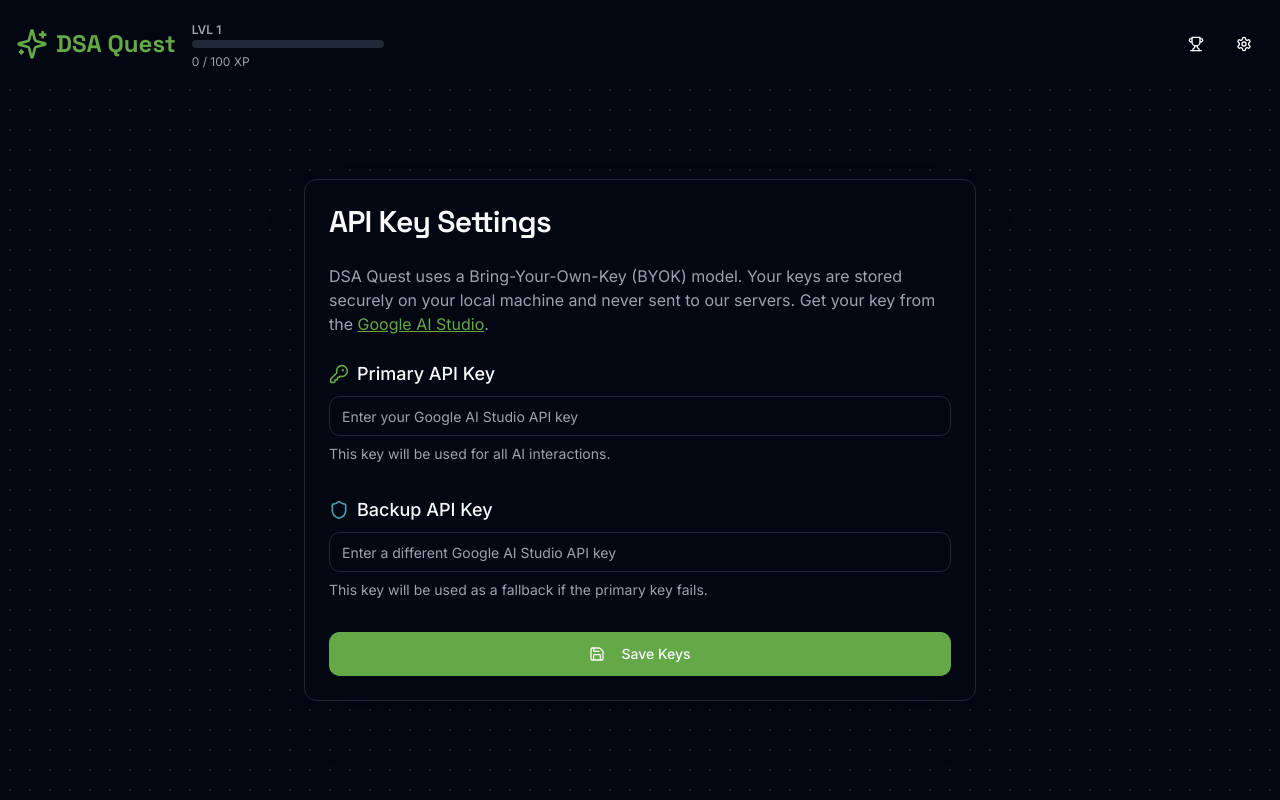
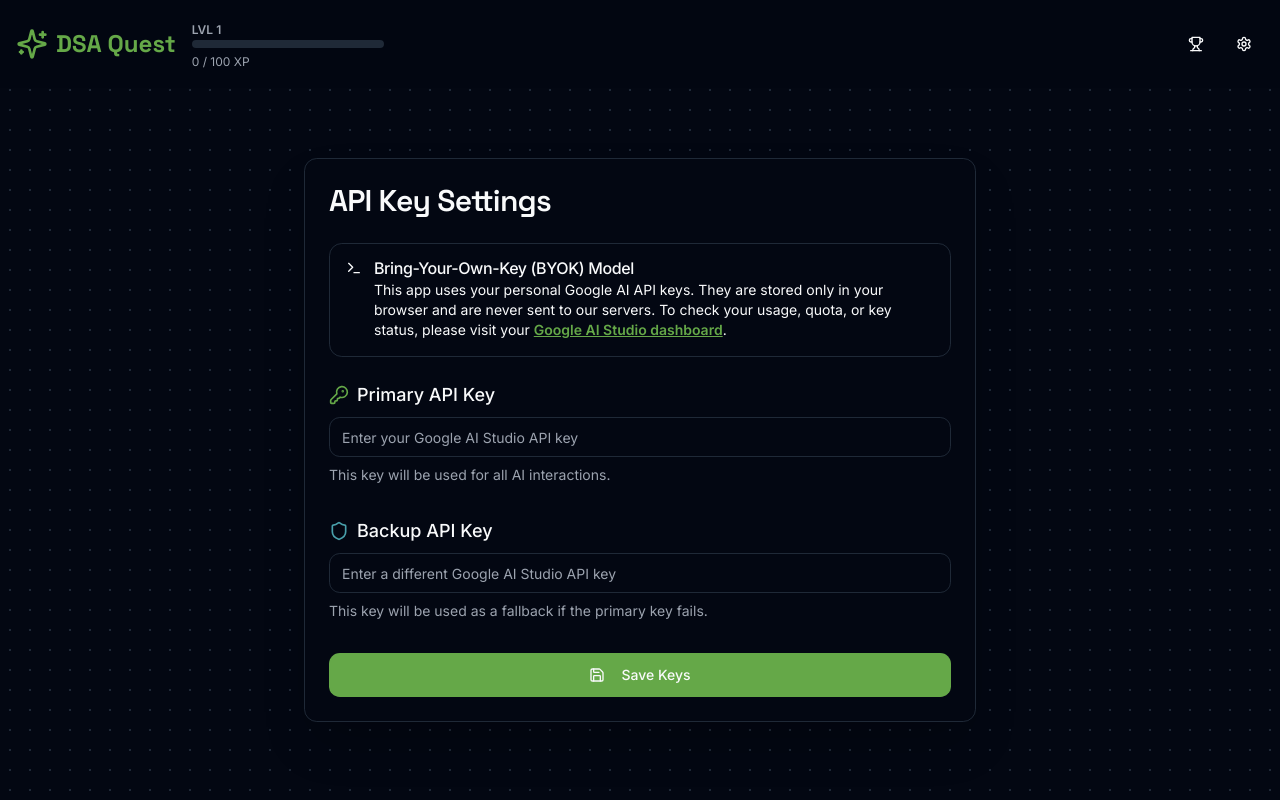
Before and after one commit to pavan67890/dsa_quest, a Next.js app: page /settings in a window 1280 px wide. Built offline with nearby package versions, Linux system fonts and the light colour scheme.

Commit message:
in setting add a api key status and api key tokrns or requsts left for t

```diff
--- a/src/app/settings/page.tsx
+++ b/src/app/settings/page.tsx
@@ -18,7 +18,8 @@
 import { GameHeader } from '@/components/GameHeader';
 import useLocalStorage from '@/hooks/useLocalStorage';
 import { useToast } from '@/hooks/use-toast';
-import { KeyRound, Shield, Save } from 'lucide-react';
+import { KeyRound, Shield, Save, Terminal } from 'lucide-react';
+import { Alert, AlertDescription, AlertTitle } from '@/components/ui/alert';
 
 const formSchema = z.object({
   primaryApiKey: z.string().min(1, 'Primary API key is required.'),
@@ -54,9 +55,13 @@
             <CardTitle className="font-headline text-3xl">API Key Settings</CardTitle>
           </CardHeader>
           <CardContent>
-            <p className="text-muted-foreground mb-6">
-              DSA Quest uses a Bring-Your-Own-Key (BYOK) model. Your keys are stored securely on your local machine and never sent to our servers. Get your key from the <a href="https://ai.google.dev/studio" target="_blank" rel="noopener noreferrer" className="underline text-primary">Google AI Studio</a>.
-            </p>
+            <Alert className="mb-6">
+                <Terminal className="h-4 w-4" />
+                <AlertTitle>Bring-Your-Own-Key (BYOK) Model</AlertTitle>
+                <AlertDescription>
+                This app uses your personal Google AI API keys. They are stored only in your browser and are never sent to our servers. To check your usage, quota, or key status, please visit your <a href="https://ai.google.dev/studio" target="_blank" rel="noopener noreferrer" className="underline text-primary font-semibold">Google AI Studio dashboard</a>.
+                </AlertDescription>
+            </Alert>
             <Form {...form}>
               <form onSubmit={form.handleSubmit(onSubmit)} className="space-y-8">
                 <FormField
```
